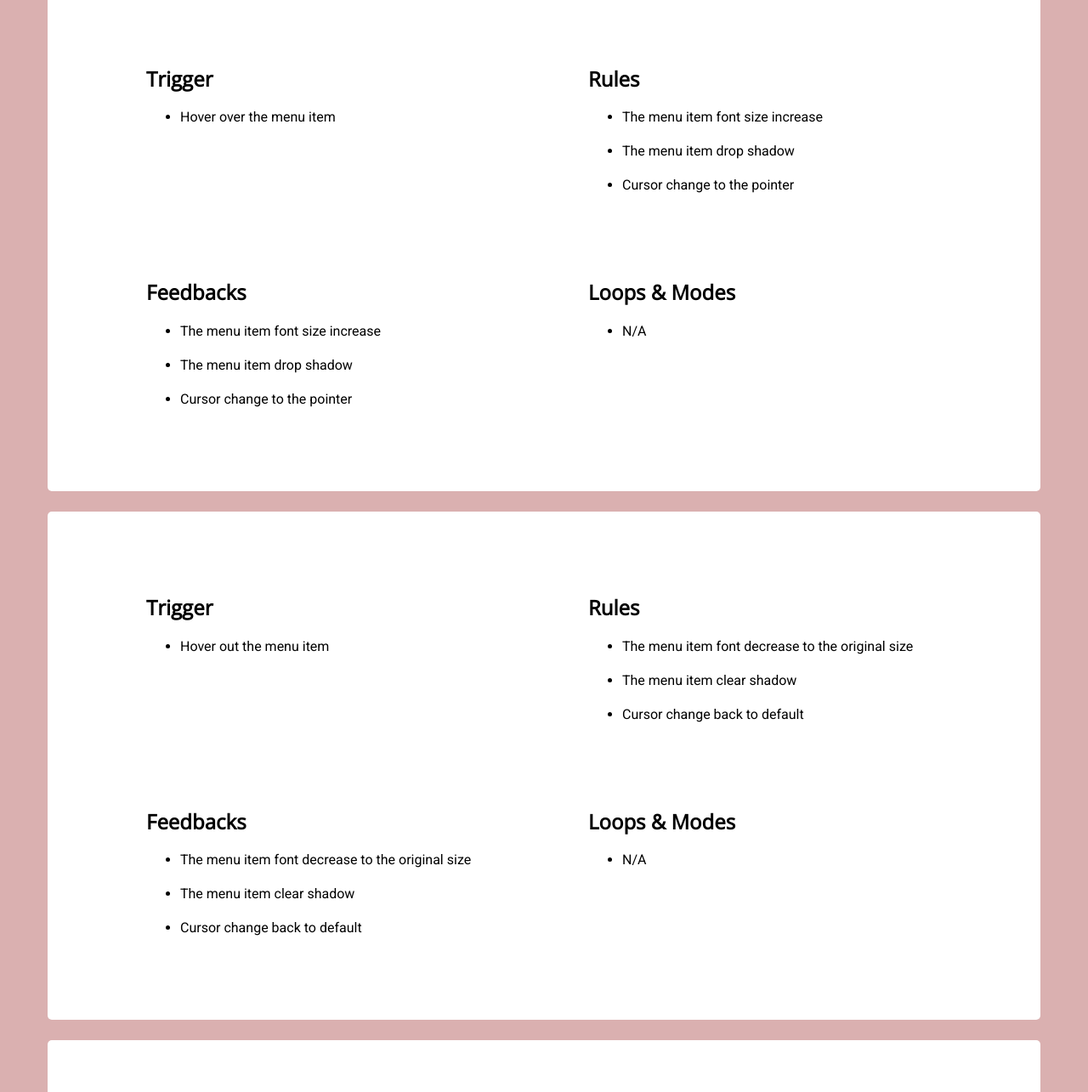
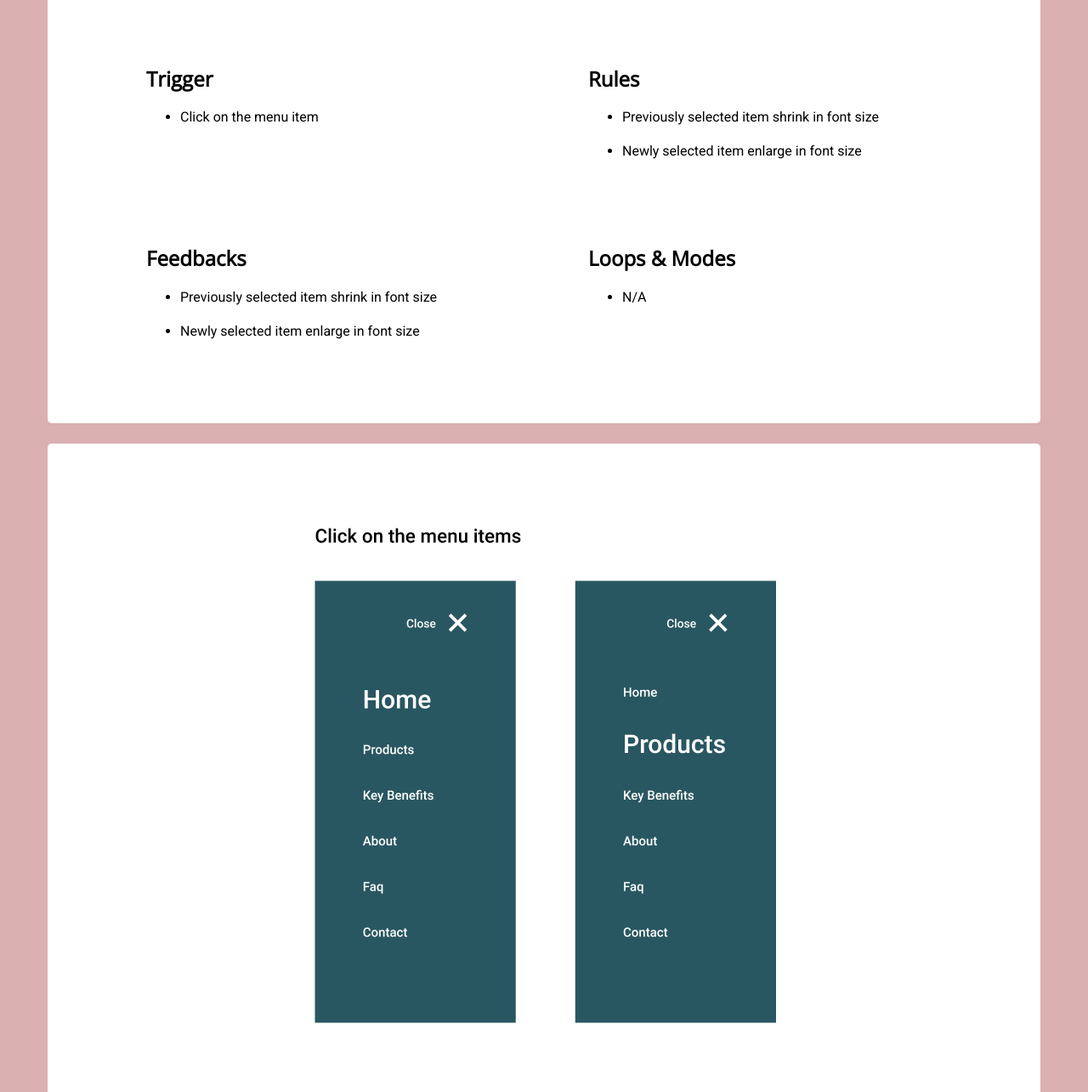
Before and after one commit to lingan233/idm241-lz435, a plain HTML site: page final/index.html in a window 1280 px wide. Shown: the part 2140-3425 px from the top of the page at 85% size. Drawn offline with nearby package versions, Linux system fonts and the light colour scheme.

Commit message:
Add files via upload

```diff
--- a/final/index.html
+++ b/final/index.html
@@ -86,23 +86,21 @@
                 <div class="topic">
                     <h2>Trigger</h2>
                     <ul>
-                        <li>Hover over the menu item</li>
+                        <li>Click on the menu item</li>
                     </ul>
                 </div>
                 <div class="topic">
                     <h2>Rules</h2>
                     <ul>
-                        <li>The menu item font size increase</li>
-                        <li>The menu item drop shadow </li>
-                        <li>Cursor change to the pointer</li>
+                        <li>Previously selected item shrink in font size </li>
+                        <li>Newly selected item enlarge in font size</li>
                     </ul>
                 </div>
                 <div class="topic">
                     <h2>Feedbacks</h2>
                     <ul>
-                        <li>The menu item font size increase</li>
-                        <li>The menu item drop shadow </li>
-                        <li>Cursor change to the pointer</li>
+                        <li>Previously selected item shrink in font size </li>
+                        <li>Newly selected item enlarge in font size</li>
                     </ul>
                 </div>
                 <div class="topic">
@@ -115,40 +113,7 @@
         </div>
 
         <div class="container">
-            <div class="content-text">
-                <div class="topic">
-                    <h2>Trigger</h2>
-                    <ul>
-                        <li>Hover out the menu item</li>
-                    </ul>
-                </div>
-                <div class="topic">
-                    <h2>Rules</h2>
-                    <ul>
-                        <li>The menu item font decrease to the original size </li>
-                        <li>The menu item clear shadow </li>
-                        <li>Cursor change back to default</li>
-                    </ul>
-                </div>
-                <div class="topic">
-                    <h2>Feedbacks</h2>
-                    <ul>
-                        <li>The menu item font decrease to the original size </li>
-                        <li>The menu item clear shadow </li>
-                        <li>Cursor change back to default</li>
-                    </ul>
-                </div>
-                <div class="topic">
-                    <h2>Loops & Modes</h2>
-                    <ul>
-                        <li>N/A</li>
-                    </ul>
-                </div>
-            </div>
-        </div>
-
-        <div class="container">
-            <img src="img/hover-menu-item.jpg" alt="hover and hover out menu items">
+            <img src="img/click-menu-item.png" alt="click on menu item">
         </div>
 
         <div class="container">
--- a/final/main.css
+++ b/final/main.css
@@ -78,7 +78,7 @@ img {
     }
 }
 
-@media only screen and (min-width: 90rem) {
+@media only screen and (min-width: 95rem) {
     .wrapper {
         width: 90%;
     }
```
Also changed, not shown: final/img/click-menu-item.png (added).
